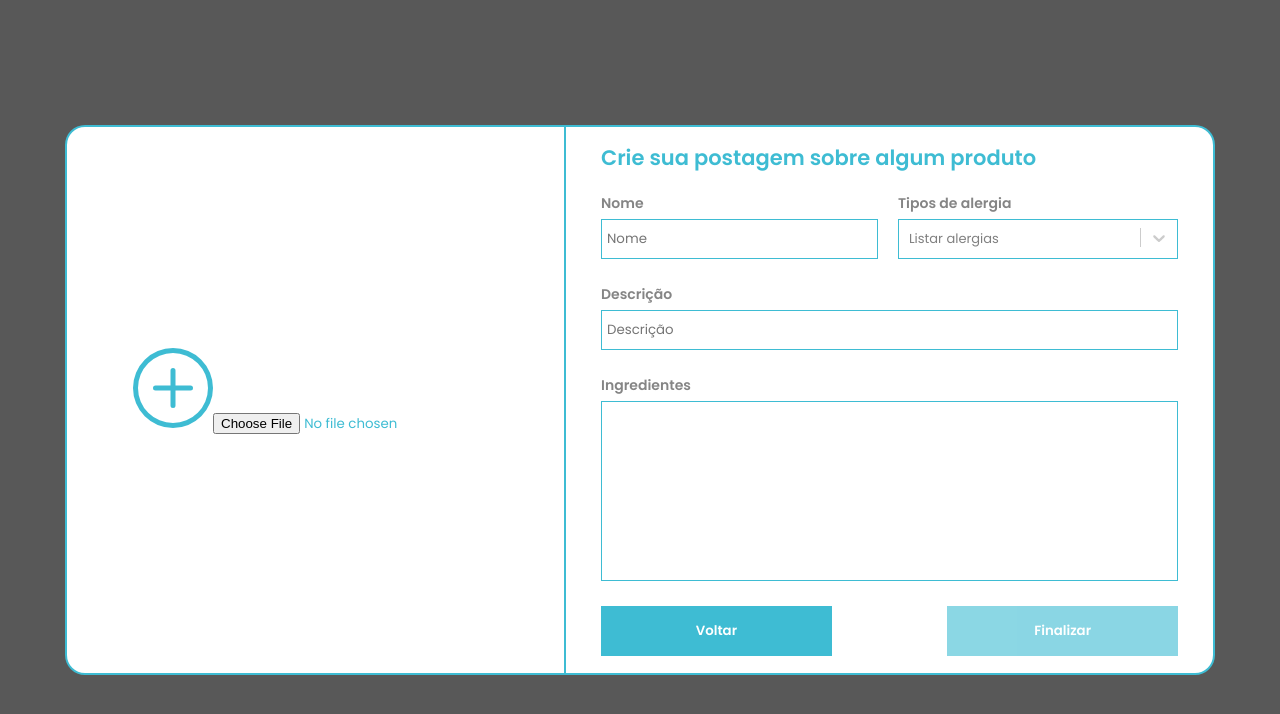
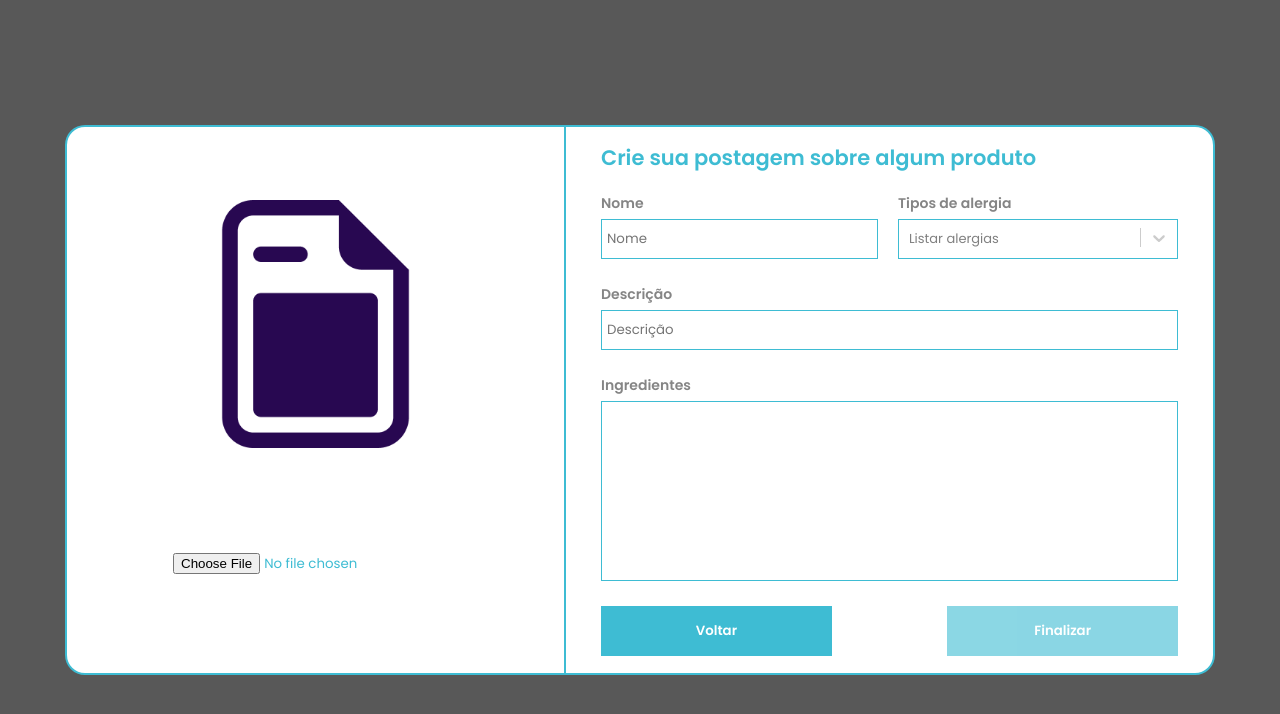
Before and after one commit to stack-over-code-atlantico/supermercadosq-fe, a React (Vite) app in the folder supermercadosq/: page /ProductRegister in a window 1280 px wide. Shown: the top 714 px of the page. Built offline with nearby package versions, Linux system fonts and the light colour scheme.

Commit message:
FE-16/ Feat preview image uploaded

```diff
--- a/supermercadosq/src/components/ProductRegister/index.jsx
+++ b/supermercadosq/src/components/ProductRegister/index.jsx
@@ -1,6 +1,7 @@
 import React, { useEffect } from "react";
 import Select from "react-select";
 import { BsPlusCircle } from "react-icons/bs";
+import PostIcon from "../../assets/icons/post-icon.png";
 import {
   Buttons,
   ImageUpload,
@@ -12,7 +13,7 @@ import { createOneProduct } from "../../services/useProducts";
 
 const ProductRegister = () => {
   const [file, setFile] = useState(null);
-  const [srcUrl, setSrcUrl]=useState('')
+  const [srcUrl, setSrcUrl] = useState(PostIcon);
   const [data, setData] = useState({
     nome: "",
     alergia: "",
@@ -22,7 +23,7 @@ const ProductRegister = () => {
 
   const handleSelectFile = (event) => {
     setFile(event.target.files[0]);
-    setSrcUrl(URL.createObjectURL(event.target.files[0]))
+    setSrcUrl(URL.createObjectURL(event.target.files[0]));
   };
 
   const handleRegisterProd = (e) => {
@@ -109,14 +110,10 @@ const ProductRegister = () => {
   return (
     <RegisterContainer>
       <ImageUpload>
-        {!file?(
-          <label>
-          <BsPlusCircle />
-          <input type="file" onChange={handleSelectFile} />
+        <label>
+        <img width="50%" height="50%" src={srcUrl}></img>
+        <input type="file" onChange={handleSelectFile} />
         </label>
-        ):(
-          <iframe src={srcUrl} ></iframe>
-        )}
       </ImageUpload>
       <RegisterForm onSubmit={handleRegisterProd}>
         <h2>Crie sua postagem sobre algum produto</h2>
@@ -174,7 +171,12 @@ const ProductRegister = () => {
         </div>
         <Buttons>
           <button>Voltar</button>
-          <button type="submit" disabled={data.nome && data.descricao && data.ingredientes?false:true}>
+          <button
+            type="submit"
+            disabled={
+              data.nome && data.descricao && data.ingredientes ? false : true
+            }
+          >
             Finalizar
           </button>
         </Buttons>
--- a/supermercadosq/src/components/ProductRegister/styles.jsx
+++ b/supermercadosq/src/components/ProductRegister/styles.jsx
@@ -18,6 +18,7 @@ export const ImageUpload = styled.figure`
   display: flex;
   align-items: center;
   justify-content: center;
+
   font-size: 5rem;
   background-color: white;
   border: 2px solid var(--color-blue-light);
```
